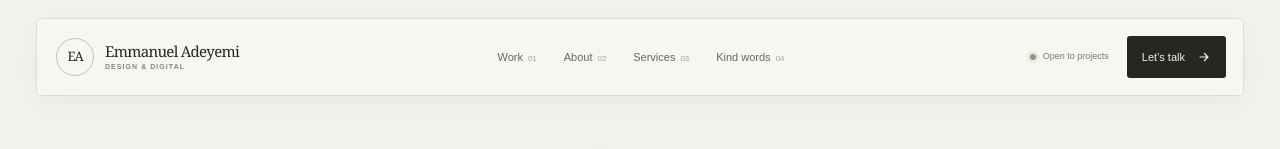
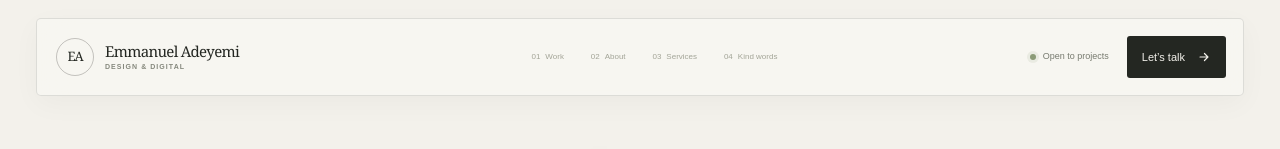
Before and after one commit to Abillsflow/emmanueladeyemiabills, a Next.js app: page / in a window 1280 px wide. Shown: the top 149 px of the page. Built offline with nearby package versions, Linux system fonts and the light colour scheme.

Commit message:
Add timeline-driven portfolio navigation interactions

```diff
--- a/src/app/page.tsx
+++ b/src/app/page.tsx
@@ -74,6 +74,18 @@ export default function Home() {
   const reduceMotion = useReducedMotion();
   const [compactScreen, setCompactScreen] = useState(false);
   const [mobileMenuOpen, setMobileMenuOpen] = useState(false);
+  const [activeSection, setActiveSection] = useState("home");
+
+  useEffect(() => {
+    const sectionIds = ["home", "selected-projects", "about", "services", "testimonials", "contact"];
+    const sections = sectionIds.map((id) => document.getElementById(id)).filter((section): section is HTMLElement => section !== null);
+    const observer = new IntersectionObserver((entries) => {
+      const visible = entries.filter((entry) => entry.isIntersecting).sort((a, b) => b.intersectionRatio - a.intersectionRatio)[0];
+      if (visible) setActiveSection(visible.target.id);
+    }, { rootMargin: "-20% 0px -55% 0px", threshold: [0, 0.15, 0.35, 0.6] });
+    sections.forEach((section) => observer.observe(section));
+    return () => observer.disconnect();
+  }, []);
 
   useEffect(() => {
     const media = window.matchMedia("(max-width: 760px)");
@@ -94,11 +106,12 @@ export default function Home() {
             <span className="nav-name-mark">EA</span>
             <span className="nav-name-copy">Emmanuel Adeyemi<small>DESIGN & DIGITAL</small></span>
           </a>
-          <div className="nav-links">
-            <a href="#selected-projects">Work <span>01</span></a>
-            <a href="#about">About <span>02</span></a>
-            <a href="#services">Services <span>03</span></a>
-            <a href="#testimonials">Kind words <span>04</span></a>
+          <div className="nav-links" aria-label="Portfolio sections">
+            <span className="nav-timeline-track" aria-hidden="true"><i className={`nav-timeline-progress section-${activeSection}`} /></span>
+            <a className={activeSection === "selected-projects" ? "is-active" : ""} href="#selected-projects"><span className="nav-step">01</span><span className="nav-link-label">Work</span></a>
+            <a className={activeSection === "about" ? "is-active" : ""} href="#about"><span className="nav-step">02</span><span className="nav-link-label">About</span></a>
+            <a className={activeSection === "services" ? "is-active" : ""} href="#services"><span className="nav-step">03</span><span className="nav-link-label">Services</span></a>
+            <a className={activeSection === "testimonials" ? "is-active" : ""} href="#testimonials"><span className="nav-step">04</span><span className="nav-link-label">Kind words</span></a>
           </div>
           <div className="nav-actions">
             <span className="nav-availability"><i /> Open to projects</span>
@@ -111,15 +124,17 @@ export default function Home() {
         <AnimatePresence>
           {mobileMenuOpen && (
             <motion.div id="mobile-navigation" className="mobile-nav-panel" initial={{ opacity: 0, y: -8 }} animate={{ opacity: 1, y: 0 }} exit={{ opacity: 0, y: -8 }} transition={{ duration: reduceMotion ? 0 : 0.22 }} >
-              <p className="mobile-nav-eyebrow">NAVIGATE THE PORTFOLIO</p>
+              <p className="mobile-nav-eyebrow">NAVIGATE THE PORTFOLIO <span>01 — 04</span></p>
+              <div className="mobile-nav-timeline">
               {[
                 ["01", "Selected work", "#selected-projects"],
                 ["02", "About me", "#about"],
                 ["03", "Services", "#services"],
                 ["04", "Client notes", "#testimonials"],
               ].map(([number, label, href]) => (
-                <a key={number} href={href} onClick={() => setMobileMenuOpen(false)}><span>{number}</span>{label}<svg viewBox="0 0 16 16" fill="none" aria-hidden="true"><path d="M3 13 13 3M5 3h8v8" stroke="currentColor" strokeWidth="1.3" strokeLinecap="round" strokeLinejoin="round"/></svg></a>
+                <a key={number} className={activeSection === href.slice(1) ? "is-active" : ""} href={href} onClick={() => setMobileMenuOpen(false)}><span className="mobile-nav-node">{number}</span><span className="mobile-nav-label">{label}</span><svg viewBox="0 0 16 16" fill="none" aria-hidden="true"><path d="M3 13 13 3M5 3h8v8" stroke="currentColor" strokeWidth="1.3" strokeLinecap="round" strokeLinejoin="round"/></svg></a>
               ))}
+              </div>
               <div className="mobile-nav-bottom"><span><i /> Open to select projects</span><a href="mailto:adedamolabills@gmail.com?subject=Project%20enquiry">Start a conversation <svg viewBox="0 0 16 16" fill="none" aria-hidden="true"><path d="M3.5 8h9M8.5 4l4 4-4 4" stroke="currentColor" strokeWidth="1.4" strokeLinecap="round" strokeLinejoin="round"/></svg></a></div>
             </motion.div>
           )}
```
